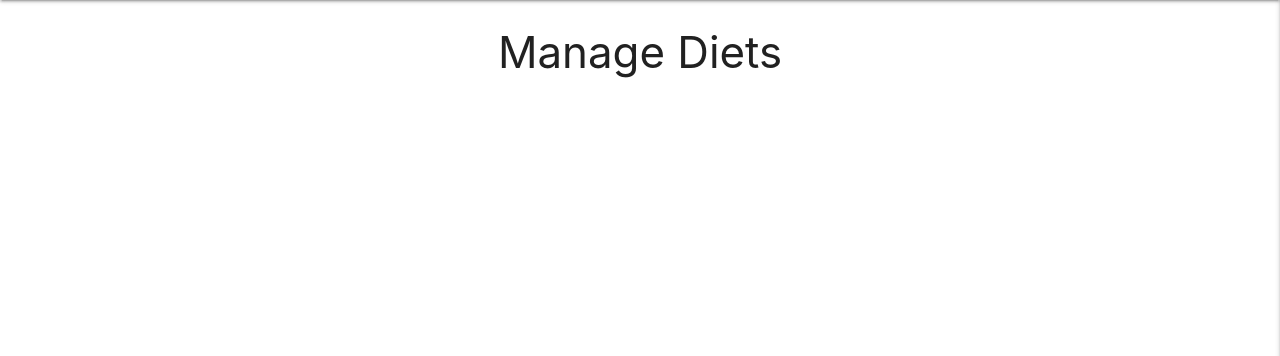
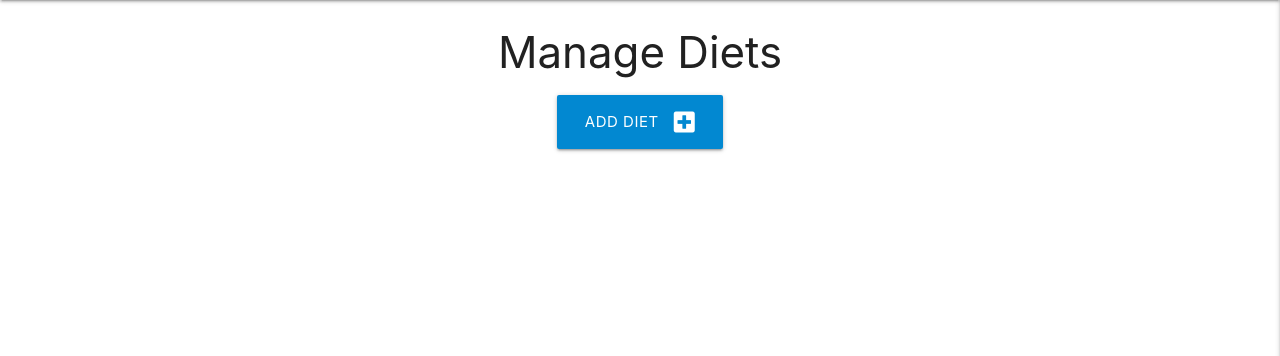
Before and after one commit to ConnorSargent/lazy_chef, a Flask app: page /get_diets in a window 1280 px wide. Shown: the part 64-420 px from the top of the page. Run offline with Flask 2, Linux system fonts and the light colour scheme; data that the repository does not hold is empty; some libraries are stand-ins or nearby versions.

Commit message:
fix arrays in recipes, add add diet template/functionality

```diff
--- a/app.py
+++ b/app.py
@@ -130,14 +130,14 @@ def add_recipe():
     if request.method == 'POST':
         recipe = {
             'name': request.form.get('name'),
-            'diets': request.form.get('diets'),
-            'allergens': request.form.get('allergens'),
+            'diets': request.form.get('diet_name'),
+            'allergens': request.form.getlist('allergen_name'),
             'serves': request.form.get('serves'),
             'prep_time': request.form.get('prep_time'),
             'cook_time': request.form.get('cook_time'),
             'description': request.form.get('description'),
-            'ingredients': request.form.get('ingredients'),
-            'steps': request.form.get('steps'),
+            'ingredients': request.form.getlist('ingredients').split(">"),
+            'steps': request.form.getlist('steps').split(">"),
             'img_url': request.form.get('img_url'),
             'created_by': session['user'],
             'date_created': datetime.now(),
@@ -158,8 +158,8 @@ def edit_recipe(recipe_id):
     if request.method == 'POST':
         submit = {
             'name': request.form.get('name'),
-            'diets': request.form.get('diets'),
-            'allergens': request.form.get('allergens'),
+            'diets': request.form.get('diet_name'),
+            'allergens': request.form.getlist('allergen_name'),
             'serves': request.form.get('serves'),
             'prep_time': request.form.get('prep_time'),
             'cook_time': request.form.get('cook_time'),
@@ -200,6 +200,19 @@ def get_diets():
     return render_template("diets.html", diets=diets)
 
 
+@app.route("/add_diet", methods=["GET", "POST"])
+def add_diet():
+    if request.method == "POST":
+        diet = {
+            "diet_name": request.form.get("diet_name")
+        }
+        mongo.db.diets.insert_one(diet)
+        flash("New diet Added")
+        return redirect(url_for("get_diets"))
+
+    return render_template("add_diet.html")
+
+
 if __name__ == '__main__':
     app.run(host=os.environ.get('IP'), port=int(os.environ.get('PORT'
             )), debug=False)
--- a/templates/diets.html
+++ b/templates/diets.html
@@ -4,11 +4,19 @@
     <h3 class="center-align">Manage Diets</h3>
 
     <div class="row">
+        <div class="col s12 center-align">
+            <a href="{{ url_for('add_diet') }}" class="btn-large light-blue darken-2 text-shadow">
+                Add Diet <i class="fas fa-plus-square right"></i>
+            </a>
+        </div>
+    </div>
+
+    <div class="row">
         {% for diet in diets %}
-            <div class="col s12 m3">
+            <div class="col s12 m4">
                 <div class="card grey center-align">
                     <div class="card-content">
-                        <span class="card-title">{{ diets.diet_name }}</span>
+                        <h4 class="">{{ diets.diet_name }}</h4>
                     </div>
                     <div class="card-action">
                         <a href="#" class="btn green">Edit</a>
--- a/templates/view_recipe.html
+++ b/templates/view_recipe.html
@@ -48,7 +48,9 @@
         <div class="col s12 m6">
             <p>Allergens:</p>
             <p>
-                {{ recipe.allergens }}
+                {% for allergen in recipe.allergens %}
+                <li>{{ allergen }}</li>
+                {% endfor %}
             </p>
         </div>
     </div>
```
Also changed, not shown: templates/add_diet.html (+28 -0 lines).
